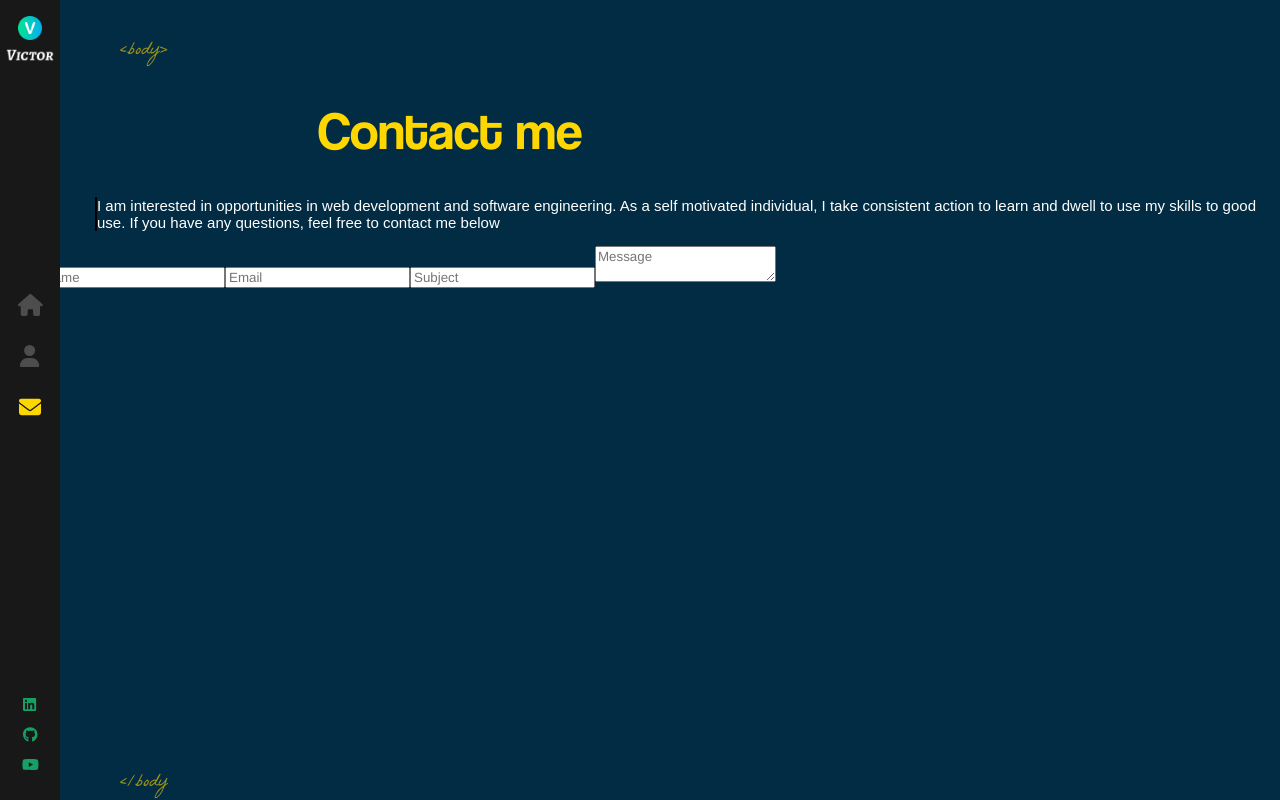
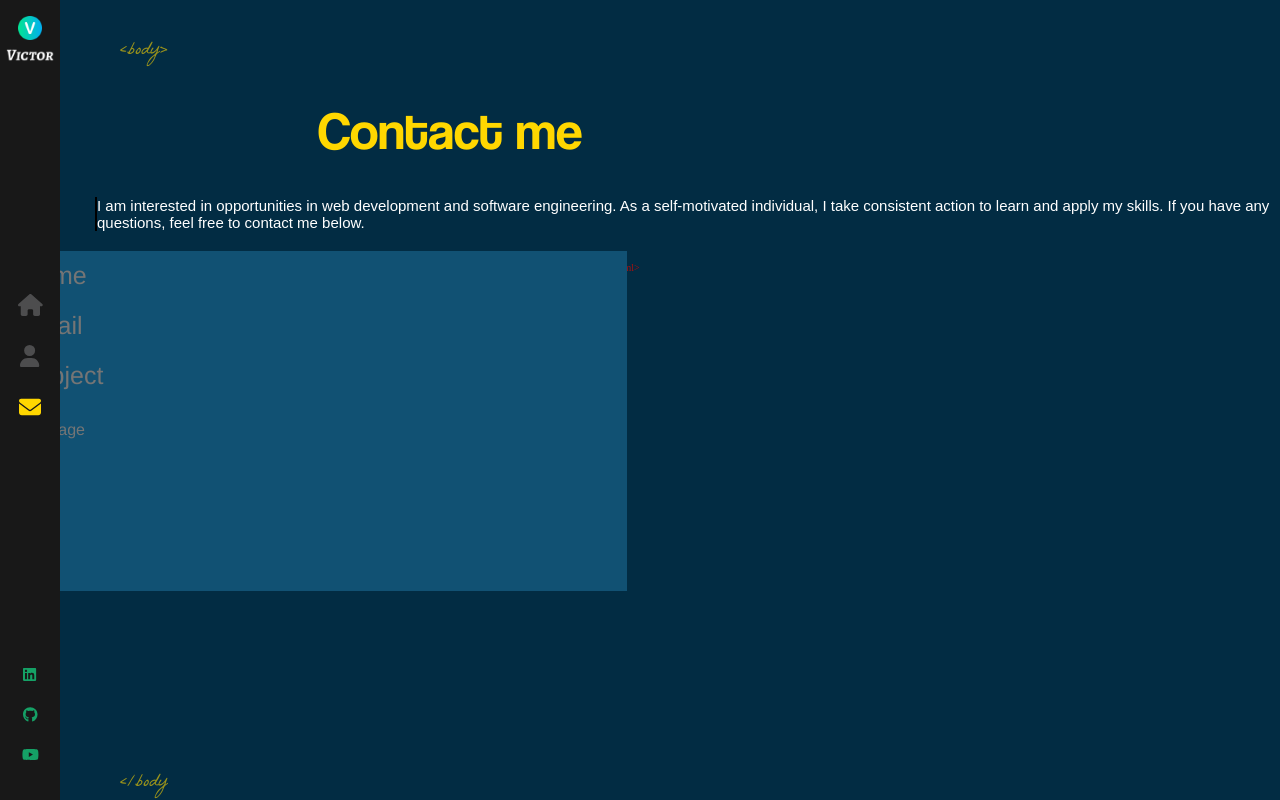
Before and after one commit to victorgarrido1/react-portfolio, a React (Create React App) app in the folder react-portfolio/: page /contact in a window 1280 px wide. Built offline with nearby package versions, Linux system fonts and the light colour scheme.

Commit message:
applying styles to contact me

```diff
--- a/react-portfolio/src/components/Contact/index.js
+++ b/react-portfolio/src/components/Contact/index.js
@@ -1,25 +1,25 @@
-import './index.scss';
+import './index.scss'; // Importing styles from the index.scss file
 
-const Contact = () => {
+const Contact = () => { // Define a functional component named Contact
   return (
-    <>
-      <div className="container contact-page "></div>
-      <div className="contact-text text-zone"> {/* Apply appropriate class names */}
-        <h1>Contact me</h1>
+    <> {/* React fragment shorthand */}
+      <div className="container contact-page "></div> {/* Container for contact page */}
+      <div className="contact-text text-zone"> {/* Container for contact text */}
+        <h1>Contact me</h1> {/* Heading */}
         <p>
           I am interested in opportunities in web development and software
-          engineering. As a self motivated individual, I take consistent action
-          to learn and dwell to use my skills to good use. If you have any
-          questions, feel free to contact me below{' '}
-        </p>
-        <div className="contact-form">
-            <form>
-                <ul>
-                    <li className="half">
-                        <input type="text" name="name" placeholder="Name" required />
-                        <input type="email" name="email" placeholder="Email" required />
-                        <input placeholder="Subject" type="text" name="subject" required />
-                        <textarea placeholder="Message" name="message" required></textarea>
+          engineering. As a self-motivated individual, I take consistent action
+          to learn and apply my skills. If you have any questions, feel free to contact me below.
+        </p> {/* Paragraph describing contact information */}
+        <div className="contact-form"> {/* Container for contact form */}
+            <form> {/* Contact form */}
+                <ul> {/* Unordered list */}
+                    <li className="half"> {/* List item with half width */}
+                        <input type="text" name="name" placeholder="Name" required /> {/* Input field for name */}
+                        <input type="email" name="email" placeholder="Email" required /> {/* Input field for email */}
+                        <input placeholder="Subject" type="text" name="subject" required /> {/* Input field for subject */}
+                        <textarea placeholder="Message" name="message" required></textarea> {/* Textarea for message */}
+                    <button type="submit">Submit</button> {/* Submit button */}
                     </li>
                 </ul>
             </form>
@@ -29,4 +29,4 @@ const Contact = () => {
   )
 }
 
-export default Contact;
+export default Contact; // Exporting the Contact component
--- a/react-portfolio/src/components/Contact/index.scss
+++ b/react-portfolio/src/components/Contact/index.scss
@@ -1,3 +1,71 @@
 .contact-text {
     padding-top: 100px; /* Add padding to the top */
   }
+
+  .contact-form {
+    width: 100%;
+    margin-top: 20px;
+  }
+
+  ul {
+    padding: 0;
+    margin: 0;
+
+    li {
+      padding: 0;
+      margin: 0;
+      list-style: none;
+      margin-bottom: 10px;
+      overflow: hidden;
+      display: block;
+      position: relative;
+      opacity: 0;
+      animation: fadeInUp 2s 2s;
+      animation-fill-mode: forwards;
+    }
+
+    li.half {
+      width: 49%;
+      margin-left: 2%;
+      float: left;
+      clear: none;
+
+      &:first-child {
+          margin-left: 0;
+      }
+
+      input[type='text'],
+      input[type='email'] {
+          width: 100%;
+          border: 0;
+          background: #115173;
+          height: 50px;
+          font-size: 25px;
+          color: #fff;
+          padding: 0 20px;
+          box-sizing: border-box;
+      }
+
+      textarea {
+        width: 100%;
+        border: 0;
+        background: #115173;
+        height: 50px;
+        font-size: 16px;
+        color: #fff;
+        padding: 20px;
+        min-height: 150px;
+      }
+
+
+    }
+
+.flat-button {
+    color: #ffd700;
+    font: 11px;
+    letter-spacing: 3px;
+    text-decoration: none;
+    padding: 8px 10px;
+    border-radius: 4px;
+}
+  }
```
